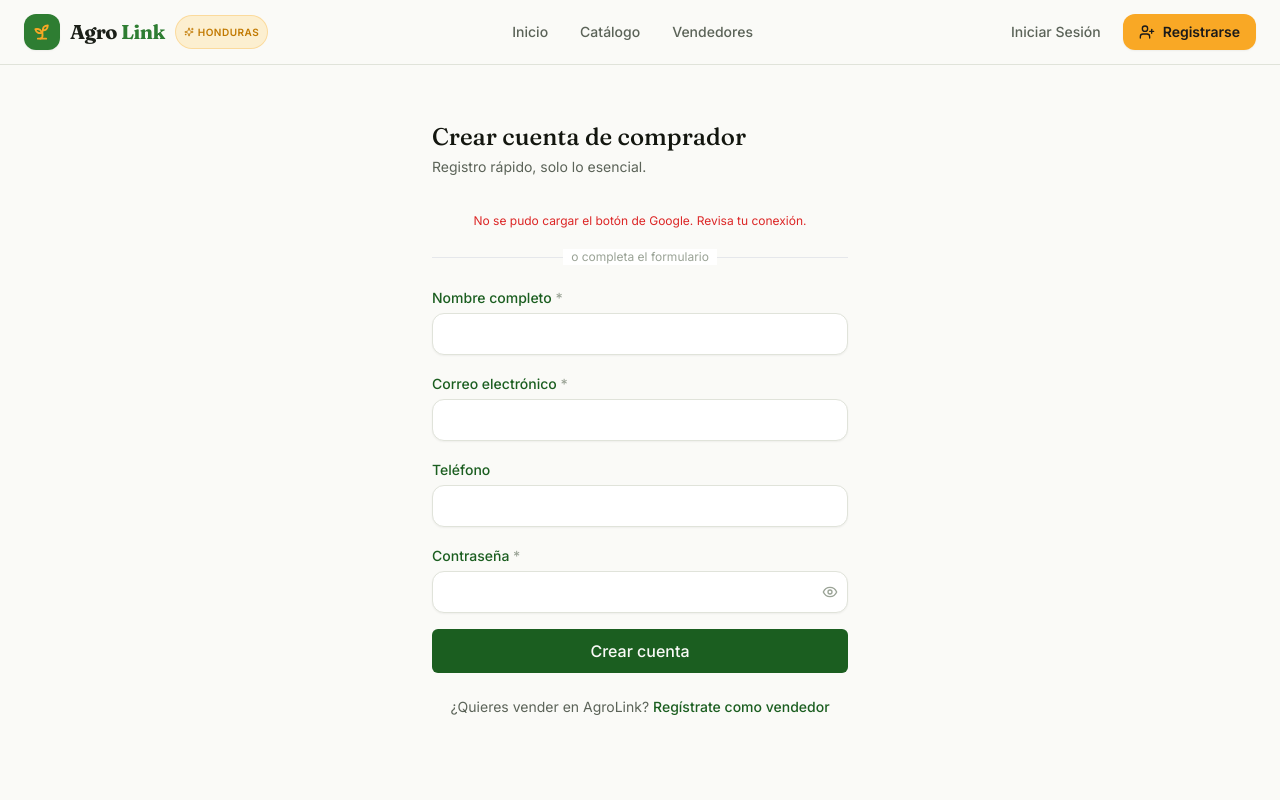
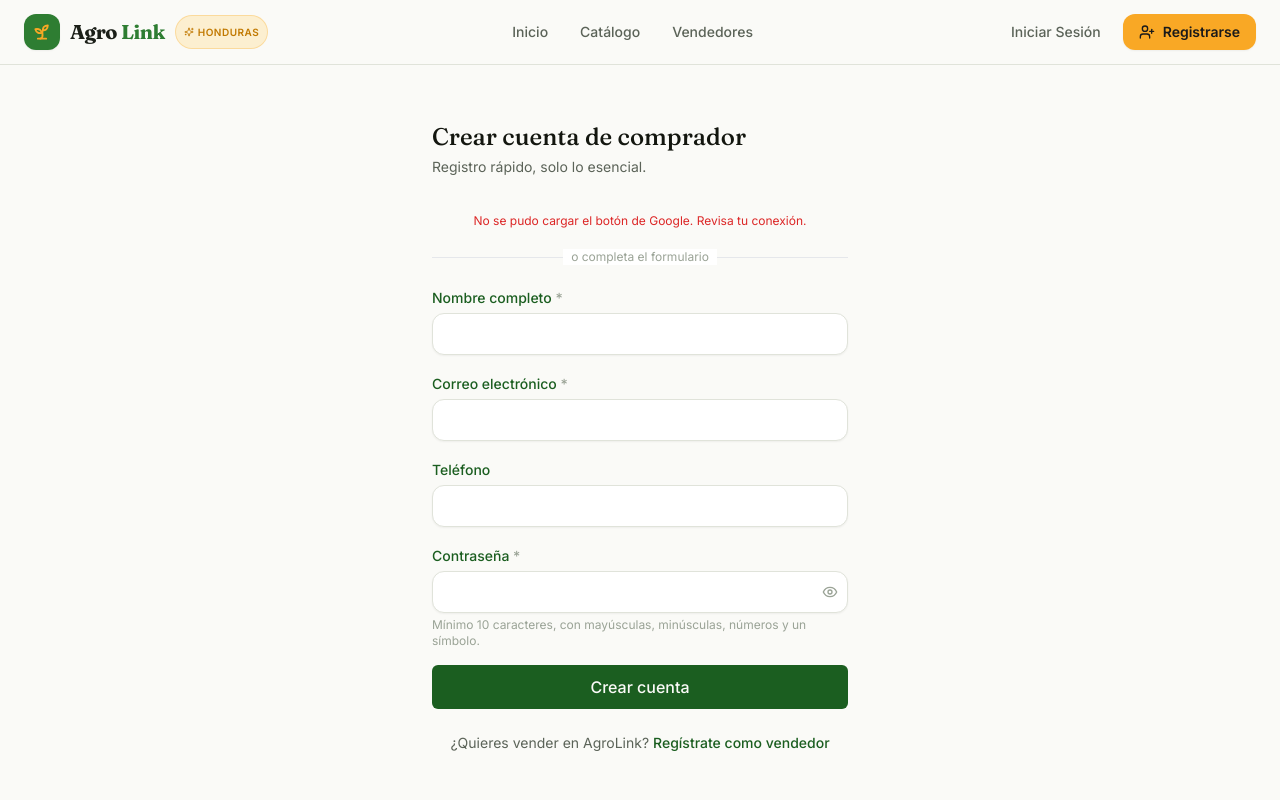
Before and after one commit to CarJoshEly/AgroLink_Web, a Next.js app in the folder frontend/: page /registro/comprador in a window 1280 px wide. Shown: the top 800 px of the page. Built offline with nearby package versions, Linux system fonts and the light colour scheme; no server answers.

Commit message:
Fortalecer politica de contrasenas en los 4 formularios (misma regla que el backend)

```diff
--- a/frontend/src/app/restablecer-password/page.tsx
+++ b/frontend/src/app/restablecer-password/page.tsx
@@ -6,8 +6,7 @@ import Link from "next/link";
 import { resetPassword } from "@/lib/api/auth";
 import { ApiError } from "@/lib/api/client";
 import PasswordInput from "@/components/ui/PasswordInput";
-
-const PASSWORD_REGEX = /^(?=.*[A-Za-z])(?=.*\d).+$/;
+import { PASSWORD_MIN_LENGTH, validatePassword } from "@/lib/validation/password";
 
 function ResetPasswordContent() {
   const router = useRouter();
@@ -28,8 +27,12 @@ function ResetPasswordContent() {
       setError("El enlace no incluye un token válido.");
       return;
     }
-    if (password.length < 8 || !PASSWORD_REGEX.test(password)) {
-      setError("La contraseña debe tener mínimo 8 caracteres, con al menos una letra y un número.");
+    // Sin nombre/correo del usuario acá (solo hay un token) — el backend sí
+    // los conoce (encuentra al usuario por el token) y hace esa parte del
+    // chequeo del lado del servidor de todas formas.
+    const passwordError = validatePassword(password);
+    if (passwordError) {
+      setError(passwordError);
       return;
     }
     if (password !== confirm) {
@@ -87,6 +90,9 @@ function ResetPasswordContent() {
             onChange={(e) => setPassword(e.target.value)}
             className="input mt-1"
           />
+          <p className="text-xs text-soil-400 mt-1">
+            Mínimo {PASSWORD_MIN_LENGTH} caracteres, con mayúsculas, minúsculas, números y un símbolo.
+          </p>
         </label>
         <label className="block">
           <span className="text-sm font-medium text-forest-800">Confirmar contraseña</span>
--- a/frontend/src/components/forms/RegisterBuyerForm.tsx
+++ b/frontend/src/components/forms/RegisterBuyerForm.tsx
@@ -11,19 +11,30 @@ import { ApiError } from "@/lib/api/client";
 import PasswordInput from "@/components/ui/PasswordInput";
 import GoogleSignInButton from "@/components/auth/GoogleSignInButton";
 import { useAuth } from "@/hooks/useAuth";
+import {
+  PASSWORD_MIN_LENGTH,
+  STRONG_PASSWORD_MESSAGE,
+  STRONG_PASSWORD_REGEX,
+  getPasswordContextError,
+} from "@/lib/validation/password";
 
-// Replica exacta de la regex del backend: mínimo 8 caracteres, al menos una
-// letra y al menos un número.
-const PASSWORD_REGEX = /^(?=.*[A-Za-z])(?=.*\d).+$/;
-
-const schema = z.object({
+const schema = z
+  .object({
     name: z.string().min(2, "Mínimo 2 caracteres").max(100, "Máximo 100 caracteres"),
     email: z.string().email("Correo inválido"),
     phone: z.string().optional().or(z.literal("")),
     password: z
       .string()
-    .min(8, "Mínimo 8 caracteres")
-    .regex(PASSWORD_REGEX, "Debe incluir al menos una letra y un número"),
+      .min(PASSWORD_MIN_LENGTH, STRONG_PASSWORD_MESSAGE)
+      .regex(STRONG_PASSWORD_REGEX, STRONG_PASSWORD_MESSAGE),
+  })
+  .superRefine((values, ctx) => {
+    // No puede ir dentro de un solo campo `.regex()` — necesita comparar la
+    // contraseña contra OTROS campos del mismo formulario (nombre, correo).
+    const contextError = getPasswordContextError(values.password, [values.name, values.email]);
+    if (contextError) {
+      ctx.addIssue({ code: z.ZodIssueCode.custom, path: ["password"], message: contextError });
+    }
   });
 
 type FormValues = z.infer<typeof schema>;
@@ -118,6 +129,11 @@ export default function RegisterBuyerForm() {
         </Field>
         <Field label="Contraseña" required error={errors.password?.message}>
           <PasswordInput {...register("password")} className="input" />
+          {!errors.password && (
+            <p className="text-xs text-soil-400 mt-1">
+              Mínimo {PASSWORD_MIN_LENGTH} caracteres, con mayúsculas, minúsculas, números y un símbolo.
+            </p>
+          )}
         </Field>
 
         <button
--- a/frontend/src/components/forms/RegisterSellerForm.tsx
+++ b/frontend/src/components/forms/RegisterSellerForm.tsx
@@ -11,19 +11,25 @@ import { ApiError } from "@/lib/api/client";
 import PasswordInput from "@/components/ui/PasswordInput";
 import LocationMapPicker from "./LocationMapPicker";
 import type { Department, Municipality } from "@/lib/types";
+import {
+  PASSWORD_MIN_LENGTH,
+  STRONG_PASSWORD_MESSAGE,
+  STRONG_PASSWORD_REGEX,
+  getPasswordContextError,
+} from "@/lib/validation/password";
 
-const PASSWORD_REGEX = /^(?=.*[A-Za-z])(?=.*\d).+$/;
 // Formato hondureño: XXXX-XXXX-XXXXX
 const DNI_REGEX = /^\d{4}-\d{4}-\d{5}$/;
 
-const schema = z.object({
+const schema = z
+  .object({
     name: z.string().min(2, "Mínimo 2 caracteres").max(100, "Máximo 100 caracteres"),
     email: z.string().email("Correo inválido"),
     phone: z.string().min(1, "El teléfono es obligatorio para vendedores"),
     password: z
       .string()
-    .min(8, "Mínimo 8 caracteres")
-    .regex(PASSWORD_REGEX, "Debe incluir al menos una letra y un número"),
+      .min(PASSWORD_MIN_LENGTH, STRONG_PASSWORD_MESSAGE)
+      .regex(STRONG_PASSWORD_REGEX, STRONG_PASSWORD_MESSAGE),
     businessName: z.string().min(2, "Mínimo 2 caracteres").max(150, "Máximo 150 caracteres"),
     dni: z.string().regex(DNI_REGEX, "Formato esperado: 0801-1990-12345"),
     departmentId: z.string().min(1, "Selecciona un departamento"),
@@ -31,6 +37,16 @@ const schema = z.object({
     address: z.string().min(5, "Mínimo 5 caracteres"),
     latitude: z.coerce.number({ message: "Ingresa un número válido" }).min(-90).max(90),
     longitude: z.coerce.number({ message: "Ingresa un número válido" }).min(-180).max(180),
+  })
+  .superRefine((values, ctx) => {
+    const contextError = getPasswordContextError(values.password, [
+      values.name,
+      values.email,
+      values.businessName,
+    ]);
+    if (contextError) {
+      ctx.addIssue({ code: z.ZodIssueCode.custom, path: ["password"], message: contextError });
+    }
   });
 
 // z.coerce.number() tiene tipo de entrada distinto al de salida (unknown -> number),
@@ -139,6 +155,11 @@ export default function RegisterSellerForm() {
       </Field>
       <Field label="Contraseña" required error={errors.password?.message}>
         <PasswordInput {...register("password")} className="input" />
+        {!errors.password && (
+          <p className="text-xs text-soil-400 mt-1">
+            Mínimo {PASSWORD_MIN_LENGTH} caracteres, con mayúsculas, minúsculas, números y un símbolo.
+          </p>
+        )}
       </Field>
 
       <Field label="Nombre del negocio / finca" required error={errors.businessName?.message}>
--- /dev/null
+++ b/frontend/src/lib/validation/password.ts
@@ -0,0 +1,127 @@
+// ==========================================================================
+// Política de contraseña — MISMA regla que `API_REST/src/common/constants`
+// y `API_REST/src/common/utils` (`STRONG_PASSWORD_REGEX` /
+// `assertPasswordIsSafe`). El backend es quien de verdad la hace cumplir
+// (nunca confíes solo en el cliente) — esto es para dar feedback inmediato
+// en el formulario en vez de que el usuario se entere solo después de
+// enviar. Si cambias la regla en un lado, cámbiala en el otro.
+// ==========================================================================
+
+export const PASSWORD_MIN_LENGTH = 10;
+
+/** minúscula + mayúscula + número + carácter especial, largo mínimo `PASSWORD_MIN_LENGTH`. */
+export const STRONG_PASSWORD_REGEX =
+  /^(?=.*[a-z])(?=.*[A-Z])(?=.*\d)(?=.*[^A-Za-z0-9]).{10,}$/;
+
+export const STRONG_PASSWORD_MESSAGE =
+  "Debe tener al menos 10 caracteres, con mayúsculas, minúsculas, números y un carácter especial (ej. !@#$%&*)";
+
+// Mismo criterio que `WEAK_PASSWORDS` en el backend (lista no exhaustiva,
+// case-insensitive) — ver ahí el porqué de cada bloque.
+const WEAK_PASSWORDS = new Set(
+  [
+    "12345678", "123456789", "1234567890", "87654321", "11111111", "00000000",
+    "22222222", "123123123", "12341234", "654321", "111222333", "01234567",
+    "password", "password1", "password123", "passw0rd", "p@ssword", "p@ssw0rd",
+    "letmein", "letmein123", "welcome", "welcome1", "welcome123", "admin123",
+    "iloveyou", "iloveyou1", "princess", "football", "baseball", "basketball",
+    "dragon", "master", "monkey", "monkey123", "sunshine", "shadow", "superman",
+    "trustno1", "whatever", "freedom", "ninja", "mustang", "access", "flower",
+    "loveme", "harley", "ranger", "buster", "soccer", "hockey", "killer",
+    "jordan23", "computer", "batman", "corvette", "jordan", "cheese", "blahblah",
+    "starwars", "tinker", "minecraft", "qazwsx", "qwerty", "qwerty123",
+    "qwertyuiop", "asdfghjkl", "zxcvbnm", "1q2w3e4r", "abcd1234", "a1b2c3d4",
+    "changeme", "changeit", "default", "guest", "test1234", "temp1234",
+    "contraseña", "contrasena", "contraseña123", "contrasena123", "micontrasena",
+    "cambiar123", "hola1234", "holamundo", "holamundo123", "usuario123",
+    "correo123", "milagro", "corazon", "teamo1234", "bendecido", "futbol123",
+    "campeon123", "amorcito", "mifamilia", "12345678a", "contraseñasegura",
+    "clave1234", "micuenta123", "nuevaclave", "password1234",
+    "agrolink", "agrolink123", "agrolink1", "honduras123", "tegucigalpa123",
+    "comprador123", "vendedor123", "agricultor123",
+    "password1!", "password123!", "p@ssword1", "p@ssw0rd1", "welcome123!",
+    "qwerty123!", "abcd1234!", "iloveyou1!",
+    "contraseña123!", "contrasena123!", "clave1234!",
+    "agrolink123!", "agrolink1!", "honduras123!",
+  ].map((p) => p.toLowerCase())
+);
+
+function foldText(text: string): string {
+  return text
+    .toLowerCase()
+    .normalize("NFD")
+    .replace(/\p{Diacritic}/gu, "")
+    .trim();
+}
+
+function hasRepeatedRun(password: string): boolean {
+  return /(.)\1{3,}/.test(password);
+}
+
+const SEQUENTIAL_PATTERNS = [
+  "0123456789",
+  "abcdefghijklmnopqrstuvwxyz",
+  "qwertyuiop",
+  "asdfghjkl",
+  "zxcvbnm",
+];
+
+function hasObviousSequence(password: string): boolean {
+  const lower = password.toLowerCase();
+  for (const pattern of SEQUENTIAL_PATTERNS) {
+    for (let i = 0; i <= pattern.length - 4; i++) {
+      const chunk = pattern.slice(i, i + 4);
+      if (lower.includes(chunk) || lower.includes([...chunk].reverse().join(""))) {
+        return true;
+      }
+    }
+  }
+  return false;
+}
+
+/**
+ * Reglas que un simple regex no cubre solo — devuelve un mensaje de error
+ * listo para mostrar, o `null` si la contraseña pasa. Se usa tanto desde
+ * `.superRefine()` de zod (registro) como desde formularios con estado
+ * manual (cambiar/restablecer contraseña).
+ */
+export function getPasswordContextError(
+  password: string,
+  contextValues: Array<string | null | undefined>
+): string | null {
+  if (WEAK_PASSWORDS.has(password.toLowerCase())) {
+    return "Esa contraseña es demasiado común. Elige una diferente.";
+  }
+
+  const foldedPassword = foldText(password);
+  for (const raw of contextValues) {
+    if (!raw) continue;
+    const pieces = raw.includes("@") ? [raw.split("@")[0]] : raw.split(/\s+/);
+    for (const piece of pieces) {
+      const folded = foldText(piece);
+      if (folded.length < 4) continue;
+      if (foldedPassword.includes(folded)) {
+        return "La contraseña no debe contener tu nombre ni tu correo electrónico.";
+      }
+    }
+  }
+
+  if (hasRepeatedRun(password)) {
+    return "La contraseña no debe repetir el mismo carácter varias veces seguidas.";
+  }
+  if (hasObviousSequence(password)) {
+    return 'La contraseña no debe usar secuencias obvias como "1234" o "abcd".';
+  }
+  return null;
+}
+
+/** Todo en una sola llamada: patrón + longitud + reglas contextuales. `null` = válida. */
+export function validatePassword(
+  password: string,
+  contextValues: Array<string | null | undefined> = []
+): string | null {
+  if (password.length < PASSWORD_MIN_LENGTH || !STRONG_PASSWORD_REGEX.test(password)) {
+    return STRONG_PASSWORD_MESSAGE;
+  }
+  return getPasswordContextError(password, contextValues);
+}
```
Also changed, not shown: frontend/src/components/forms/ChangePasswordForm.tsx (+9 -4 lines). Lines whose indentation alone changed are shown as unchanged.
